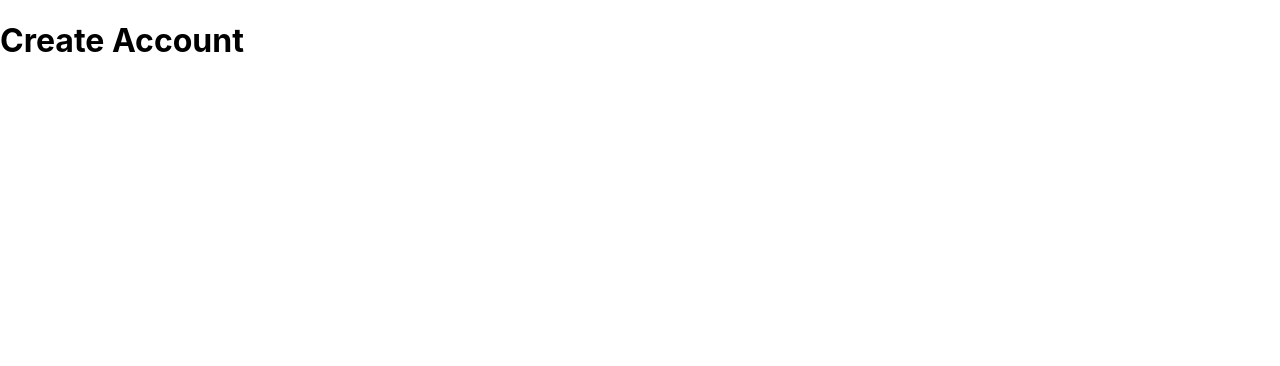
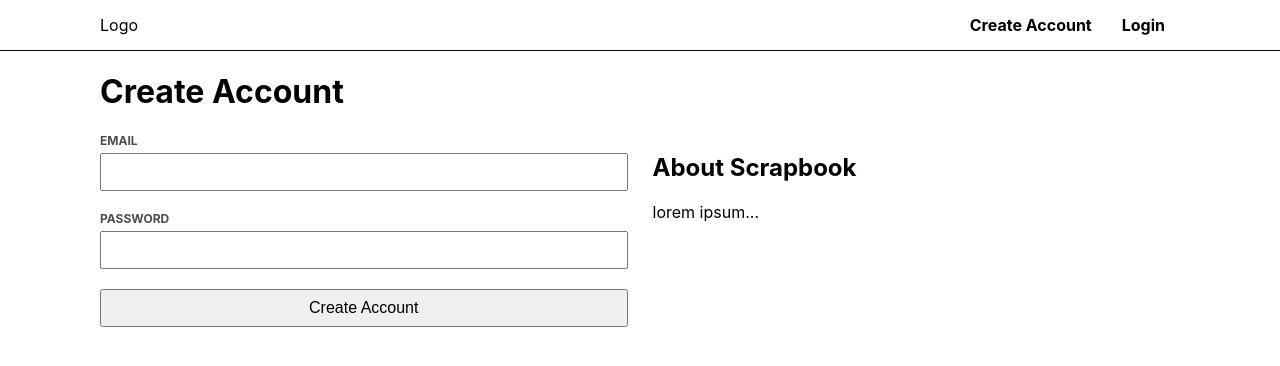
Before and after one commit to josephhanbinlee/final-project-frontend-sp2020, a React (Create React App) app: page /create-account in a window 1280 px wide. Shown: the top 366 px of the page. Built offline with nearby package versions, Linux system fonts and the light colour scheme; no server answers.

Commit message:
front-end updates

```diff
--- a/package.json
+++ b/package.json
@@ -6,6 +6,7 @@
     "@testing-library/jest-dom": "^4.2.4",
     "@testing-library/react": "^9.5.0",
     "@testing-library/user-event": "^7.2.1",
+    "axios": "^0.19.2",
     "firebase": "^7.14.2",
     "netlify-cli": "^2.48.0",
     "react": "^16.13.1",
--- a/src/App.css
+++ b/src/App.css
@@ -1,3 +1,84 @@
 .App{
 
 }
+
+.Header {
+    width: 100%;
+    border-bottom: 1px solid black;
+
+}
+.Wrapper {
+    margin: 0 auto;
+    max-width: 1080px;
+}
+
+.Header_Wrapper {
+    align-items: center;
+    display: flex;
+    flex-direction: row;
+    justify-content: space-between;
+    margin: 0 auto;
+    max-width: 1080px;
+    padding: 15px 25px;
+
+
+
+}
+
+
+.Header_nav a {
+    color: black;
+    font-weight: bold;
+    text-decoration: none;
+    margin: 0 10px;
+    padding: 2px 5px;
+}
+
+.Form {
+    display: flex;
+    flex-direction: column;
+
+}
+
+.Form label {
+    font-size: 12px;
+    font-weight: bold;
+    opacity: 0.7;
+    margin-bottom: 5px;
+    text-transform: uppercase;
+
+}
+
+.Form input {
+    font-size: 16px;
+    padding: 8px 5px;
+    margin-bottom: 20px;
+}
+
+.Form button {
+    font-size: 16px;
+    padding: 8px 5px;
+
+}
+
+
+.CreateWrapper {
+    align-items: flex-start;
+    display: flex;
+    flex-direction: row;
+    justify-content: space-between;
+}
+
+.CreateWrapper > div {
+    flex-basis: 75%;
+    width: 100%;
+}
+
+.CreateInformation {
+    padding-left: 25px;
+}
+
+.LoginForm {
+    margin: 0;
+    max-width: 500px;
+}
--- a/src/App.js
+++ b/src/App.js
@@ -3,11 +3,14 @@ import './App.css';
 import {Route, BrowserRouter as Router, Redirect} from "react-router-dom";
 import * as firebase from "firebase/app";
 import "firebase/auth";
+import Header from "./components/Header";
 
 // Pages
 import Login from './pages/Login';
 import CreateAccount from './pages/CreateAccount';
 import Home from "./pages/Home";
+import UserProfile from "./pages/UserProfile";
+import CreatePost from "./pages/CreatePost";
 
 function App() {
   const [loggedIn, setLoggedIn] = useState(false);
@@ -122,11 +125,18 @@ function App() {
 
   if (loading) return null;
 
+  console.log(loggedIn);
   return (
     <div className="App">
+      <Header LogoutFunction={LogoutFunction} isLoggedIn={loggedIn}/>
       <Router>
+
         <Route exact path="/">
-          <Home />
+          {!loggedIn ? (<Redirect to="/create-account"/> ) : (<Home userInformation={userInformation}/>)}
+        </Route>
+
+        <Route exact path="/create-post">
+          {!loggedIn ? (<Redirect to="/login"/> ) : (<CreatePost/>)}
         </Route>
 
         <Route exact path="/login">
--- /dev/null
+++ b/src/components/CreateAccountForm.js
@@ -0,0 +1,17 @@
+import React from "react";
+
+function CreateAccountForm( {CreateAccountFunction} ) {
+    return (
+        <div>
+            <form className="Form SignupForm" onSubmit={(e) => CreateAccountFunction(e)}>
+                <label htmlFor="createEmail">Email</label>
+                <input type="email" name="createEmail" />
+                <label htmlFor="createPassword">Password</label>
+                <input type = "password" name="createPassword" />
+                <button>Create Account</button>
+            </form>
+        </div>
+    );
+}
+
+export default CreateAccountForm;
--- /dev/null
+++ b/src/components/Header.js
@@ -0,0 +1,20 @@
+import React from 'react';
+
+function Header( {LogoutFunction, isLoggedIn}) {
+    return (
+        <header className="Header">
+            <div className="Header_Wrapper">
+                <div className="Header_logo"> Logo </div>
+                <nav className="Header_nav">
+                    {isLoggedIn && <a href="/">Profile</a>}
+                    {!isLoggedIn && <a href="create-account">Create Account</a> }
+                    {!isLoggedIn && <a href="/login">Login</a> }
+                    {isLoggedIn && <a href="/create-post">Create</a> }
+                    {isLoggedIn && <a onClick={() => LogoutFunction()}>Log Out</a>}
+                </nav>
+            </div>
+        </header>
+    );
+}
+
+export default Header;
--- /dev/null
+++ b/src/components/LoginForm.js
@@ -0,0 +1,17 @@
+import React from "react";
+
+function LoginForm( {LoginFunction} ) {
+    return (
+        <div>
+            <form className="Form LoginForm" onSubmit={(e) => LoginFunction(e)}>
+                <label htmlFor="loginEmail">Email</label>
+                <input type="text" name="loginEmail" />
+                <label htmlFor="loginPassword">Password</label>
+                <input type = "password" name="loginPassword" />
+                <button>Submit</button>
+            </form>
+        </div>
+    );
+}
+
+export default LoginForm;
--- a/src/pages/CreateAccount.js
+++ b/src/pages/CreateAccount.js
@@ -1,9 +1,17 @@
 import React from 'react';
+import CreateAccountForm from '../components/CreateAccountForm';
 
-function CreateAccount() {
+function CreateAccount( {CreateAccountFunction} ) {
     return(
-        <div>
+        <div className="Wrapper">
             <h1> Create Account </h1>
+            <div className="CreateWrapper">
+                <CreateAccountForm CreateAccountFunction={CreateAccountFunction} />
+                <div className="CreateInformation">
+                    <h2> About Scrapbook </h2>
+                    <p> lorem ipsum...</p>
+                </div>
+            </div>
         </div>
     );
 }
--- /dev/null
+++ b/src/pages/CreatePost.js
@@ -0,0 +1,42 @@
+import React from 'react';
+
+function CreatePost() {
+    return <div>
+        <h1> Create Post </h1>
+    </div>
+};
+
+/*
+const express = require("express");
+const router = express.Router();
+
+const firebase = require("firebase");
+const db = firebase.firestore();
+const blogposts = db.collection("blogposts");
+
+const form = `<form action="/create/submit">
+<input type="text" name="title" placeholder="Title" />
+<input type="text" name="text" placeholder="Text" />
+<input type="text" name="author" placeholder="Author" />
+<button type="submit">Submit</button>
+</form>`;
+
+// /create
+router.get("/", (req, res) => res.send(form));
+
+
+// /create/submit
+router.get("/submit", (req, res) => {
+    const queryParams = req.query;
+
+    blogposts.doc().set(queryParams)
+    .then(function(doc) {
+        res.send("<h1>Submission Successful</h1><p><a href='/create'>Create another post</a></p>");
+    }).catch(function(error) {
+        console.log('Error', error);
+        res.send(`Error Submitting: ${error.toString()}`);
+    });
+});
+module.exports = router; */
+
+export default CreatePost;
--- a/src/pages/Home.js
+++ b/src/pages/Home.js
@@ -1,9 +1,39 @@
-import React from 'react';
+import React, { useEffect, useState } from 'react';
+import axios from "axios";
 
-function Home() {
+function Home( {userInformation}) {
+    console.log(userInformation);
+    const [allPosts, setAllPosts] = useState([]);
+    const email = userInformation.email;
+    const uid = userInformation.uid;
+
+    useEffect(() => {
+        axios
+            .get(
+                `http://localhost:4000`
+                // heroku api website
+            )
+            .then(function (response) {
+            // handle success
+            setAllPosts(response.data);
+            console.log("response", response) })
+            .catch(function (error) {
+            // handle error
+            console.log(error);
+        })
+    }, []); /* [] is updated and useEffect will keep running --> bc  */
+
+
     return(
         <div>
-            <h1> Home </h1>
+            <h1> Welcome, {email} </h1>
+            <p> {uid} </p>
+            <div className="">
+                {/*Display Posts Here */}
+                {allPosts.map((post, i) => (
+                    <p key={i}>{post.text} </p>
+                ))}
+            </div>
         </div>
     );
 }
--- a/src/pages/Login.js
+++ b/src/pages/Login.js
@@ -1,9 +1,13 @@
 import React from 'react';
+import LoginForm from "../components/LoginForm";
 
-function Login() {
+function Login({LoginFunction}) {
     return(
-        <div>
+        <div className="Wrapper">
             <h1> Login </h1>
+            <div className="CreateWrapper">
+                <LoginForm LoginFunction={LoginFunction} />
+            </div>
         </div>
     );
 }
--- /dev/null
+++ b/src/pages/UserProfile.js
@@ -0,0 +1,10 @@
+import React from "react";
+
+function UserProfile( {userInformation} ) {
+    return <div>
+        <h1>User Profile</h1>
+        <p> User Email: {userInformation.email}</p>
+    </div>
+}
+
+export default UserProfile;
```
Also changed, not shown: src/components/UserProfileComponents.js (added, +11 -0 lines), 1 other file (tests, documents, lock files or other folders). Lines whose indentation alone changed are shown as unchanged.
